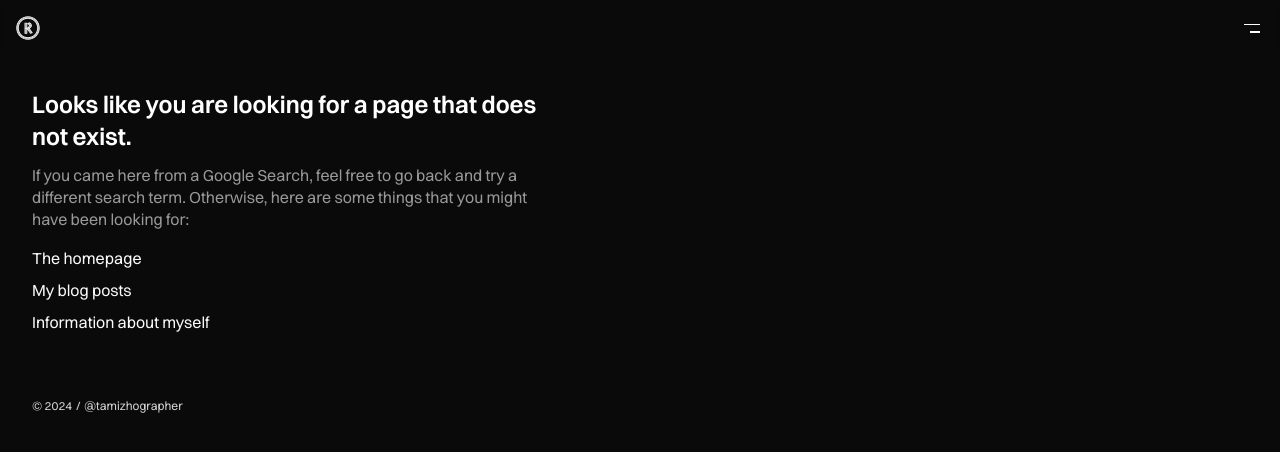
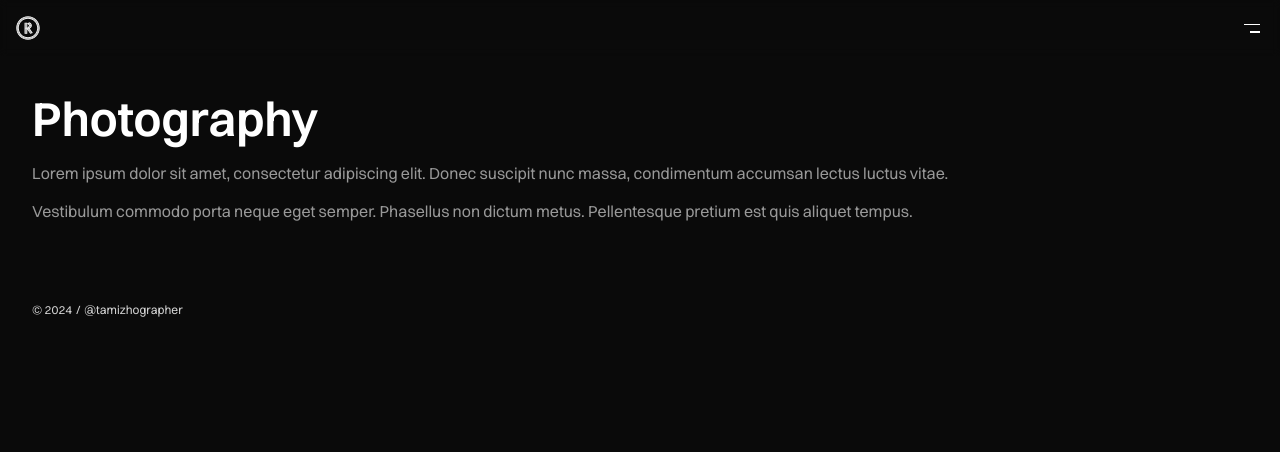
Before and after one commit to rathesDot/rathes.me, a Next.js app: page /photos in a window 1280 px wide. Before the commit this address had no page. Shown: the top 452 px of the page. Built offline with nearby package versions, Linux system fonts and the light colour scheme.

Commit message:
✨ Add photography page

```diff
--- /dev/null
+++ b/src/pages/photos.tsx
@@ -0,0 +1,22 @@
+import { NextPage } from "next"
+import { PageLayout } from "../layouts"
+import { Heading1, Meta, Paragraph } from "../components"
+
+const Photos: NextPage = () => (
+  <PageLayout>
+    <Meta title="Work" />
+    <section className="p-8">
+      <Heading1 size={2}>Photography</Heading1>
+      <Paragraph>
+        Lorem ipsum dolor sit amet, consectetur adipiscing elit. Donec suscipit
+        nunc massa, condimentum accumsan lectus luctus vitae.
+      </Paragraph>
+      <Paragraph>
+        Vestibulum commodo porta neque eget semper. Phasellus non dictum metus.
+        Pellentesque pretium est quis aliquet tempus.
+      </Paragraph>
+    </section>
+  </PageLayout>
+)
+
+export default Photos
```
